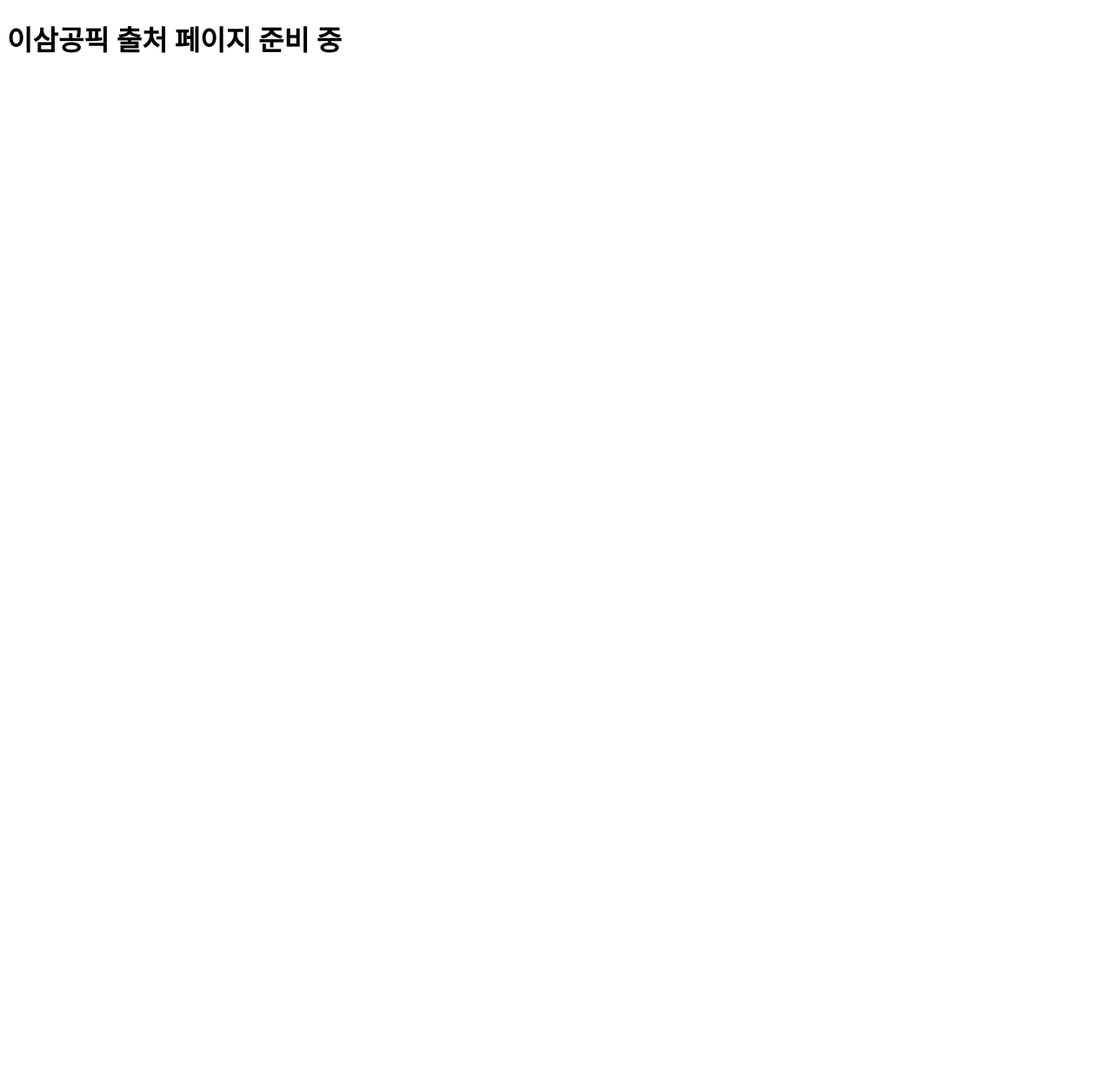
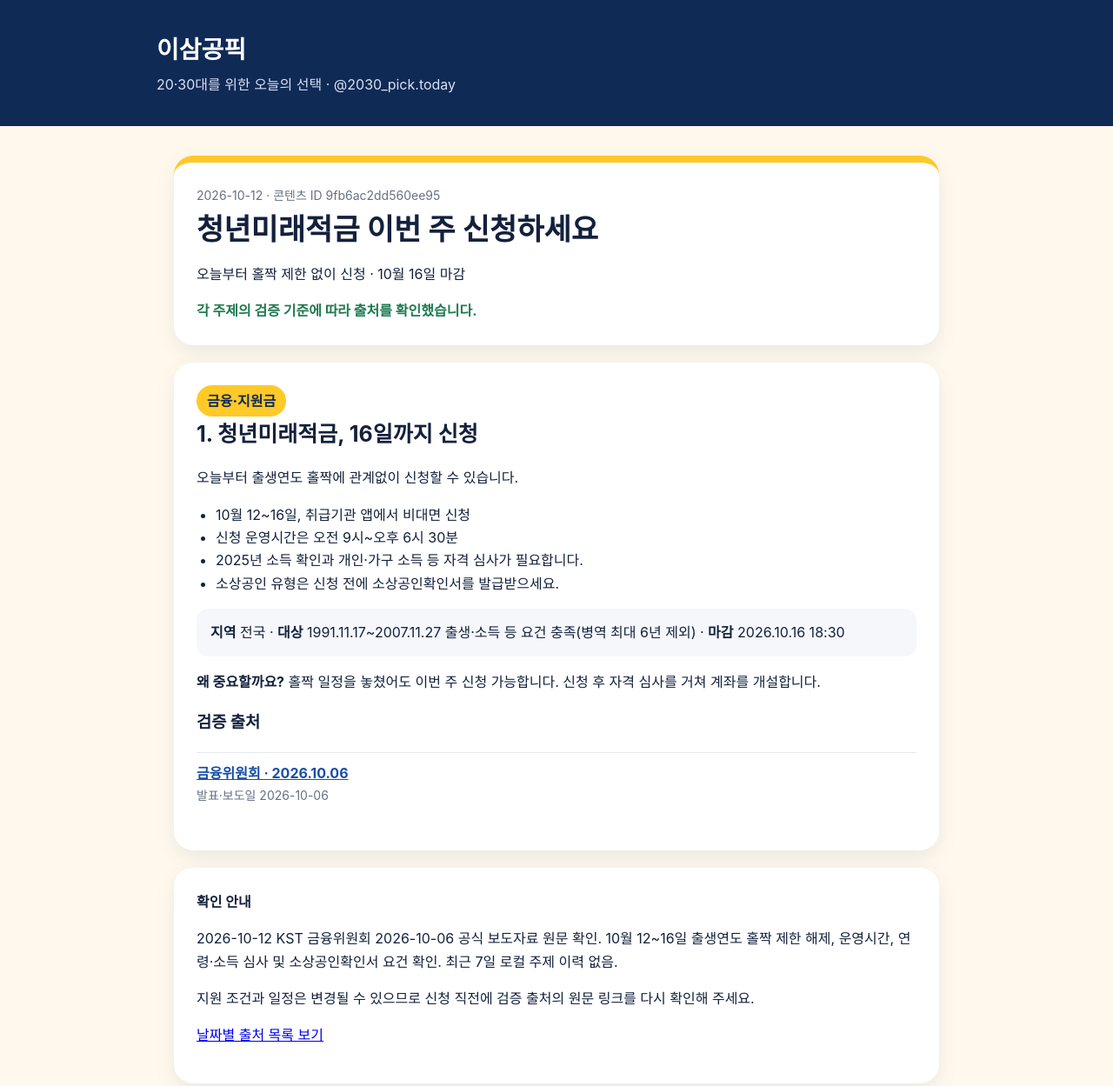
Before and after one commit to BY1502/2030-pick-links, a plain HTML site: page docs/index.html in a window 1280 px wide. Shown: the top 1249 px of the page at 87% size. Before the commit the page ends 800 px from the top, so only its background shows below. Drawn offline with Linux system fonts and the light colour scheme.

Commit message:
Show October 12 verified daily pick

```diff
--- a/docs/index.html
+++ b/docs/index.html
@@ -1 +1,25 @@
-<!doctype html><meta charset='utf-8'><title>이삼공픽</title><h1>이삼공픽 출처 페이지 준비 중</h1>
+<!doctype html>
+<html lang="ko"><head><meta charset="utf-8"><meta name="viewport" content="width=device-width,initial-scale=1">
+<meta name="description" content="이삼공픽 2026-10-12 검증 출처와 원문 링크"><title>2026-10-12 | 이삼공픽</title>
+<style>:root{--navy:#102a56;--yellow:#ffc928;--cream:#fff9ed;--ink:#14213d;--muted:#667085}
+*{box-sizing:border-box}body{margin:0;background:var(--cream);color:var(--ink);font-family:-apple-system,BlinkMacSystemFont,"Noto Sans KR","Apple SD Gothic Neo",sans-serif;line-height:1.65}
+header{background:var(--navy);color:white;padding:34px 20px}header .inner,main,footer{max-width:920px;margin:auto}.brand{font-weight:800;font-size:28px}.tagline{color:#d7e1f2;margin-top:4px}
+main{padding:34px 20px 70px}.hero,.topic,.notice{background:white;border-radius:22px;padding:26px;margin-bottom:20px;box-shadow:0 8px 24px rgba(16,42,86,.08)}
+.hero{border-top:8px solid var(--yellow)}h1{font-size:34px;line-height:1.3;margin:6px 0 10px}h2{font-size:25px;margin:0 0 10px}.meta,.source-meta{color:var(--muted);font-size:14px}.pill{display:inline-block;background:var(--yellow);color:var(--navy);font-weight:800;border-radius:99px;padding:5px 12px;margin-right:7px}.update{background:#e8f0ff}.points{padding-left:22px}.facts{background:#f5f7fb;border-radius:14px;padding:14px 16px;margin:15px 0}.sources{list-style:none;padding:0}.sources li{padding:10px 0;border-top:1px solid #e6eaf0}.sources a{color:#174ea6;font-weight:700;word-break:break-word}.archive-list a{display:block;background:white;margin:10px 0;padding:15px 18px;border-radius:14px;color:var(--navy);font-weight:750;text-decoration:none}
+footer{padding:28px 20px 45px;color:var(--muted);font-size:14px}.status{font-weight:750;color:#207a52}@media(max-width:600px){h1{font-size:28px}.hero,.topic,.notice{padding:20px;border-radius:17px}}</style></head><body data-content-id="9fb6ac2dd560ee95">
+<header><div class="inner"><div class="brand">이삼공픽</div><div class="tagline">20·30대를 위한 오늘의 선택 · @2030_pick.today</div></div></header>
+<main><section class="hero"><div class="meta">2026-10-12 · 콘텐츠 ID 9fb6ac2dd560ee95</div><h1>청년미래적금
+이번 주 신청하세요</h1><p>오늘부터 홀짝 제한 없이 신청 · 10월 16일 마감</p><div class="status">각 주제의 검증 기준에 따라 출처를 확인했습니다.</div></section>
+<section class="topic" id="topic-1">
+  <div><span class="pill">금융·지원금</span></div>
+  <h2>1. 청년미래적금, 16일까지 신청</h2>
+  <p>오늘부터 출생연도 홀짝에 관계없이 신청할 수 있습니다.</p>
+  <ul class="points"><li>10월 12~16일, 취급기관 앱에서 비대면 신청</li><li>신청 운영시간은 오전 9시~오후 6시 30분</li><li>2025년 소득 확인과 개인·가구 소득 등 자격 심사가 필요합니다.</li><li>소상공인 유형은 신청 전에 소상공인확인서를 발급받으세요.</li></ul>
+  <div class="facts"><strong>지역</strong> 전국 · <strong>대상</strong> 1991.11.17~2007.11.27 출생·소득 등 요건 충족(병역 최대 6년 제외) · <strong>마감</strong> 2026.10.16 18:30</div>
+  <p><strong>왜 중요할까요?</strong> 홀짝 일정을 놓쳤어도 이번 주 신청 가능합니다. 신청 후 자격 심사를 거쳐 계좌를 개설합니다.</p>
+  <h3>검증 출처</h3>
+  <ul class="sources"><li><a href="https://www.fsc.go.kr/no010101/87880" rel="noopener noreferrer" target="_blank">금융위원회 · 2026.10.06</a><div class="source-meta">발표·보도일 2026-10-06</div></li></ul>
+</section>
+<section class="notice"><strong>확인 안내</strong><p>2026-10-12 KST 금융위원회 2026-10-06 공식 보도자료 원문 확인. 10월 12~16일 출생연도 홀짝 제한 해제, 운영시간, 연령·소득 심사 및 소상공인확인서 요건 확인. 최근 7일 로컬 주제 이력 없음.</p><p>지원 조건과 일정은 변경될 수 있으므로 신청 직전에 검증 출처의 원문 링크를 다시 확인해 주세요.</p><p><a href="archive/index.html">날짜별 출처 목록 보기</a></p></section></main>
+<footer>© 이삼공픽 · 기사 사진을 복제하지 않으며 출처 링크와 사실 요약만 제공합니다. · 갱신 2026-10-12T05:39:23+00:00</footer>
+</body></html>
```
